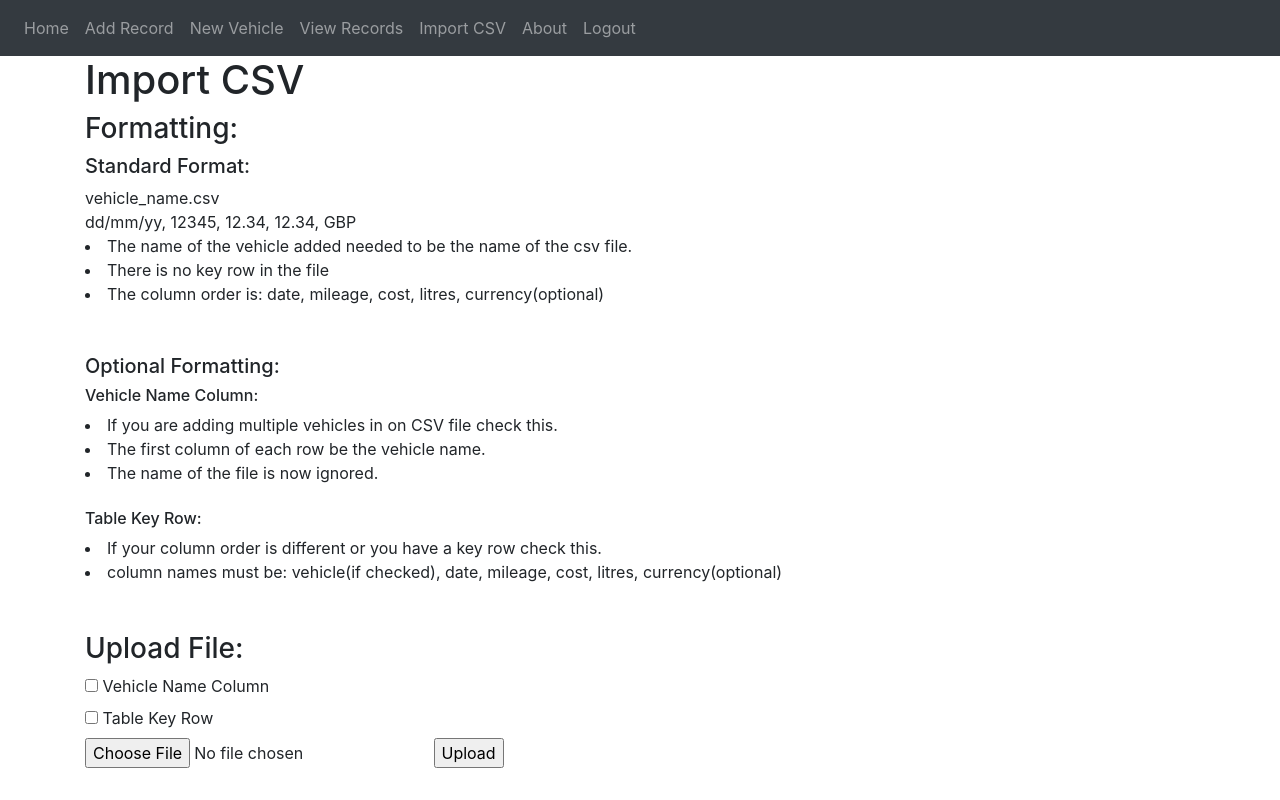
After one commit to someingonewrong/Flask-Fuel-Basics, a Flask app: page /import-csv in a window 1280 px wide. The commit adds this page. Run offline with Flask 3, Linux system fonts and the light colour scheme; a user stored in the database is signed in; some libraries are stand-ins or nearby versions.

Commit message:
can't remember exactly whats changed but added basic Import CSV function.

```diff
--- a/website/__init__.py
+++ b/website/__init__.py
@@ -10,6 +10,7 @@ def create_app():
     app = Flask(__name__)
     app.config['SECRET_KEY'] = 'shhh-dont-look-here'
     app.config['SQLALCHEMY_DATABASE_URI'] = f'sqlite:///{DB_NAME}'
+    app.config['MAX_CONTENT_LENGTH'] = 16 * 1000 * 1000
     db.init_app(app)
 
     from .views import views
--- a/website/auth.py
+++ b/website/auth.py
@@ -58,6 +58,6 @@ def sign_up():
             db.session.commit()
             login_user(new_user, remember=True)
             flash('Account created!', category='success')
-            return redirect(url_for('views.add_vehicle'))
+            return redirect(url_for('views.new_vehicle'))
 
     return render_template("sign_up.html", user=current_user)
--- /dev/null
+++ b/website/csv_things.py
@@ -0,0 +1,42 @@
+from flask import request
+from .models import Record
+from . import db
+from datetime import date
+import csv
+import io
+from .database import int_convert
+
+ALLOWED_EXTENSIONS = {'csv'}
+
+def allowed_file(filename):
+    return '.' in filename and filename.rsplit('.', 1)[1].lower() in ALLOWED_EXTENSIONS
+
+def read_csv(file, current_user):
+
+    with io.TextIOWrapper(file, encoding='utf-8') as text_file:
+        if request.form.get('key') == 'key':
+            reader = csv.DictReader(text_file, delimiter=',')
+        else: reader = csv.reader(text_file, delimiter=',')
+
+        vehicle = file.filename.rsplit('.', 1)[0].lower()
+
+        for line in reader:
+            temp_date = line[0].split('/')
+            line_date = date(int(temp_date[2])+2000, int(temp_date[1]), int(temp_date[1]))
+            line_mileage = int(line[1])
+            line_cost = int_convert(line[2])
+            line_litres = int_convert(line[3])
+
+            record = Record(vehicle = vehicle,
+                    date = line_date,
+                    mileage = line_mileage,
+                    litres = line_litres,
+                    cost = line_cost,
+                    currency = 'GBP',
+                    user_id = current_user.id)
+
+            db.session.add(record)
+
+        db.session.commit()
+
+    return 'added them all'
--- a/website/database.py
+++ b/website/database.py
@@ -51,7 +51,7 @@ def post_record(current_user, vehicles = []):
 def check_input(record, vehicles, current_user):
     url = str(request.base_url.split('/')[-1])
     error_message = ''
-    mileages = Record.query.filter_by(user_id = current_user.id).filter_by(vehicle = record.vehicle)
+    mileages = Record.query.filter_by(user_id = current_user.id, vehicle = record.vehicle)
     mileages_useable = []
 
     for mileage in mileages:
--- a/website/templates/base.html
+++ b/website/templates/base.html
@@ -39,7 +39,7 @@
                         <a class="nav-item nav-link" id="add-record" href="/add-record">Add Record</a>
                         <a class="nav-item nav-link" id="new-vehicle" href="/new-vehicle">New Vehicle</a>
                         <a class="nav-item nav-link" id="view-records" href="/view-records">View Records</a>
-                        <a class="nav-item nav-link" id="sql" href="/sql">SQL Query</a>
+                        <a class="nav-item nav-link" id="import" href="/import-csv">Import CSV</a>
                     {% endif %}
 
                     <a class="nav-item nav-link" id="about" href="/about">About</a>
--- a/website/templates/home.html
+++ b/website/templates/home.html
@@ -9,8 +9,6 @@
     So far it's hard finding the time to get the work done but I'm chipping away at it whenever possible!<br><br>
 
     <h3>Things to do:</h3>
-    <li>Fix viewing records.</li>
-    <li>Import the existing database to the new one.</li>
     <li>Import and export funtion of a CSV file.</li>
     <li>Remove sql query page.</li>
     <li>Create a way to remove records.</li>
--- /dev/null
+++ b/website/templates/import.html
@@ -0,0 +1,37 @@
+{% extends "base.html" %}
+{% block title %}Import CSV{% endblock %}
+{% block content%}
+
+    <h1>Import CSV</h1>
+    <h3>Formatting:</h3>
+    <h5>Standard Format:</h5>
+    vehicle_name.csv<br>
+    dd/mm/yy, 12345, 12.34, 12.34, GBP<br>
+
+    <li>The name of the vehicle added needed to be the name of the csv file.</li>
+    <li>There is no key row in the file</li>
+    <li>The column order is: date, mileage, cost, litres, currency(optional)</li><br><br>
+
+    <h5>Optional Formatting:</h5>
+    <h6>Vehicle Name Column:</h6>
+    <li>If you are adding multiple vehicles in on CSV file check this.</li>
+    <li>The first column of each row be the vehicle name.</li>
+    <li>The name of the file is now ignored.</li><br>
+
+    <h6>Table Key Row:</h6>
+    <li>If your column order is different or you have a key row check this.</li>
+    <li>column names must be: vehicle(if checked), date, mileage, cost, litres, currency(optional)</li>
+
+
+    <br><br>
+    <h3>Upload File:</h3>
+    <form method=post enctype=multipart/form-data>
+        <input type="checkbox" name="multi" value="multi">
+        <label for="multi"> Vehicle Name Column</label><br>
+        <input type="checkbox" name="key" value="key">
+        <label for="key"> Table Key Row</label><br>
+        <input type=file name=file>
+        <input type=submit value=Upload>
+    </form>
+
+{% endblock %}
--- a/website/views.py
+++ b/website/views.py
@@ -1,7 +1,8 @@
 from flask import Blueprint, render_template, request, flash
 from flask_login import login_required, current_user
 from . import db
-from .database import post_record, get_vehicles, sql_query_func, fetch_records
+from .database import post_record, get_vehicles, fetch_records
+from .csv_things import allowed_file, read_csv # download_csv,
 
 views = Blueprint('views', __name__)
 
@@ -51,6 +52,26 @@ def view_records():
         table = fetch_records(current_user)
         return render_template('view_records.html', user=current_user, lines = table, vehicles = vehicles, columns = columns, vehicle = 'all', column = 'id', updown = 'ASC')
 
+@views.route('/import-csv', methods=['GET', 'POST'])
+@login_required
+def import_csv():
+    if request.method == 'POST':
+        if 'file' not in request.files:
+            flash('No file part', category='error')
+            return render_template('import.html', user = current_user)
+
+        file = request.files['file']
+        if file.filename == '':
+            flash('No file selected', category='error')
+            return render_template('import.html', user = current_user)
+
+        if file and allowed_file(file.filename):
+            message = read_csv(file, current_user)
+            flash(message, category='message')
+        return render_template('import.html', user = current_user)
+
+    return render_template('import.html', user = current_user)
+
 @views.route('/sql', methods=['GET', 'POST'])
 @login_required
 def sql_query():
@@ -66,3 +87,33 @@ def sql_query():
 @views.route('/about')
 def about():
     return render_template('about.html', user=current_user)
+
+
+# import sqlite3
+# from .models import Record
+# from datetime import date
+
+# @views.route('/export_import')
+# @login_required
+# def export_import():
+#     con = sqlite3.connect("website/fuel_tracker.db")  #connect to the database
+#     cursor = con.cursor()
+
+#     all_records = list(cursor.execute('SELECT * FROM tracker'))
+
+#     for line in all_records:
+#         date_test = line[2].split('-')
+#         date_convert = date(int(date_test[0]), int(date_test[1]), int(date_test[2]))
+#         record = Record(vehicle = line[1],
+#                     date = date_convert,
+#                     mileage = line[3],
+#                     litres = line[4],
+#                     cost = line[5],
+#                     currency = line[6],
+#                     user_id = current_user.id)
+#         db.session.add(record)
+#         db.session.commit()
+
+#     con.commit()
+#     con.close()
+#     return ('read')
```
Also changed, not shown: website/templates/about.html (+7 -6 lines), README.md, instance/fuel_tracker.db (added), website/fuel_tracker.db (added), website/fuel_tracker_backup.db (added).
